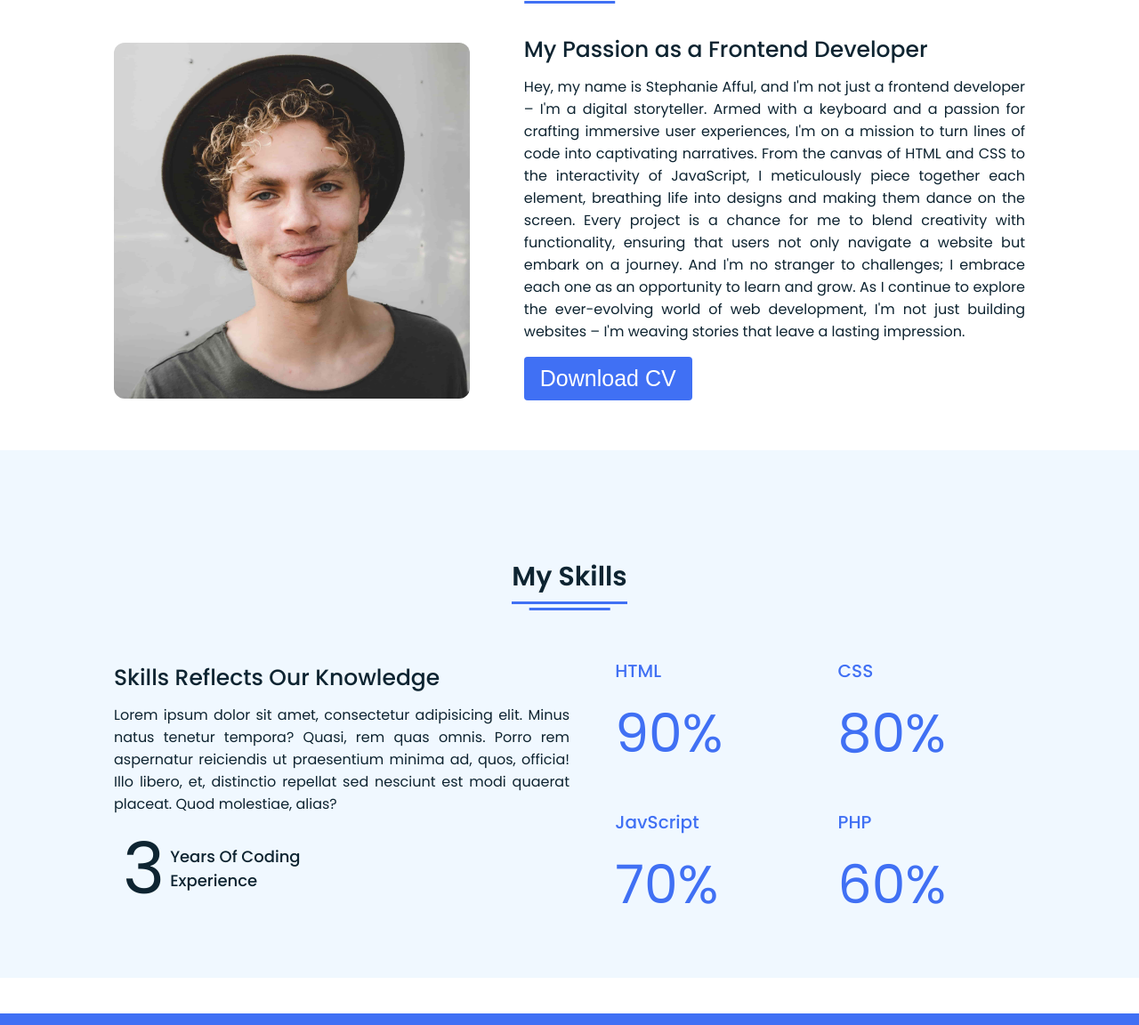
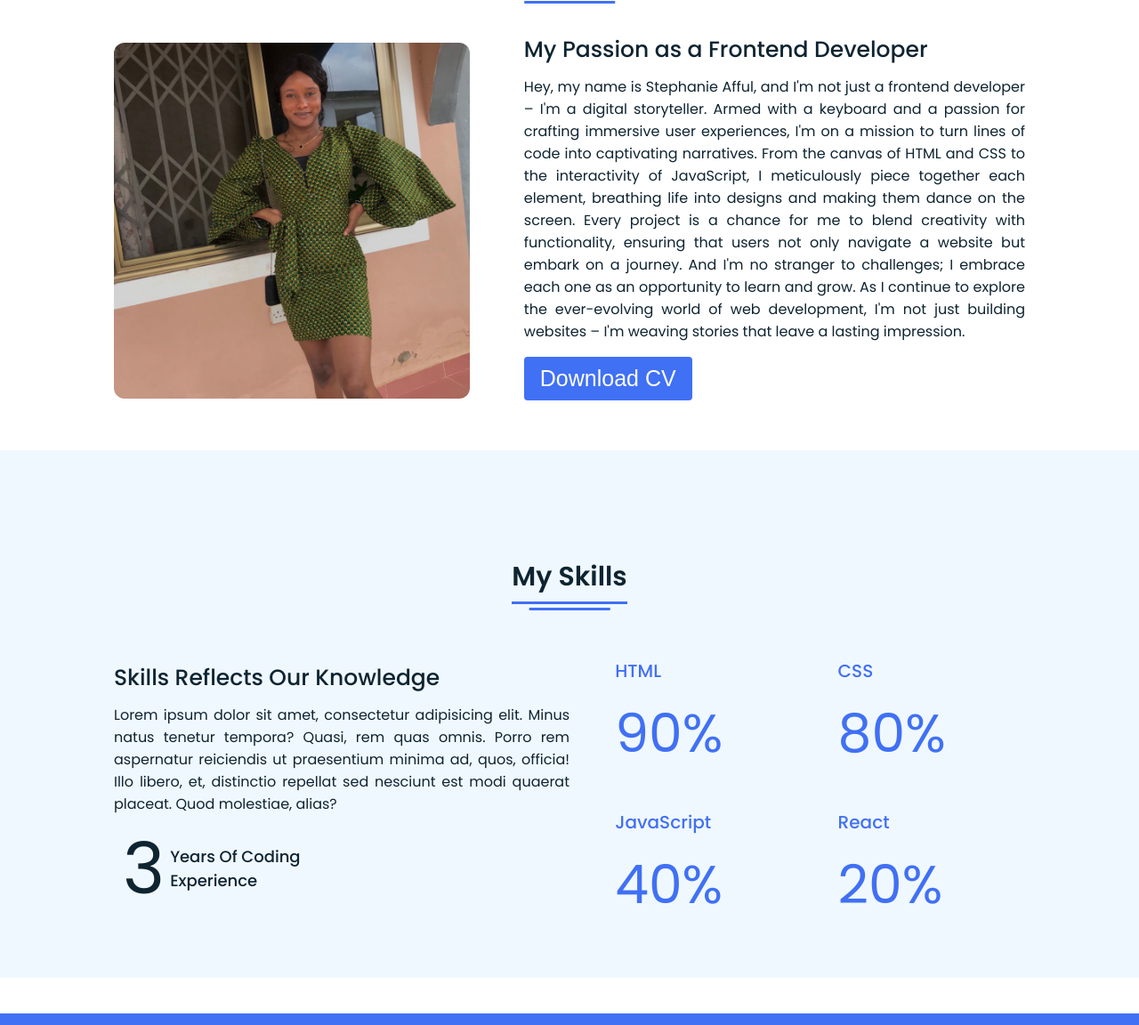
Before and after one commit to DiabaGodwin/Stephanies-Portfolio, a plain HTML site: page About.html in a window 1280 px wide. Shown: the part 136-1288 px from the top of the page at 89% size. Drawn offline with Linux system fonts and the light colour scheme.

Commit message:
Added picture

```diff
--- a/About.html
+++ b/About.html
@@ -36,7 +36,7 @@
           <div class="title"><span>About Me</span></div>
           <div class="about-details">
             <div class="left">
-              <img src="images/about.jpg" alt="" />
+              <img src="images/dp.jpg" alt="" />
             </div>
             <div class="right">
               <div class="topic">My Passion as a Frontend Developer</div>
@@ -77,12 +77,12 @@
                 <div class="per">80%</div>
               </div>
               <div class="box">
-                <div class="topic">JavScript</div>
-                <div class="per">70%</div>
+                <div class="topic">JavaScript</div>
+                <div class="per">40%</div>
               </div>
               <div class="box">
-                <div class="topic">PHP</div>
-                <div class="per">60%</div>
+                <div class="topic">React</div>
+                <div class="per">20%</div>
               </div>
             </div>
           </div>
```
Also changed, not shown: Projects.html (+0 -11 lines), Images/dp.jpg (added).
